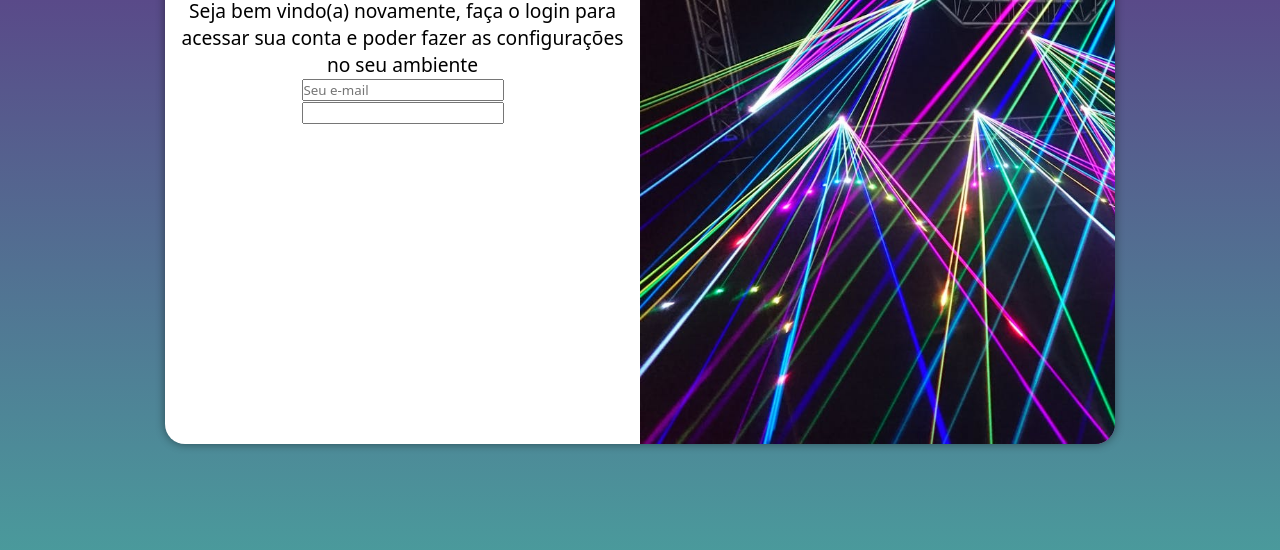
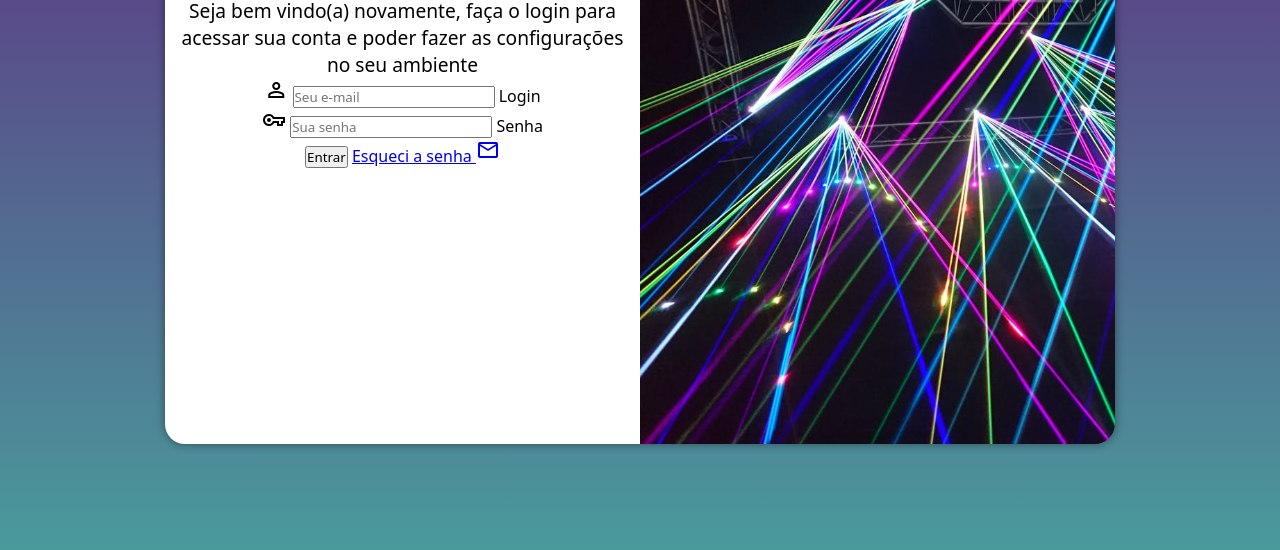
Before and after one commit to SaraMonique13/tela-login, a plain HTML site: page index.html in a window 1280 px wide. Shown: the part 206-756 px from the top of the page. Drawn offline with nearby package versions, Linux system fonts and the light colour scheme.

Commit message:
Update index.html

```diff
--- a/index.html
+++ b/index.html
@@ -6,6 +6,7 @@
     <title>Tela de Login</title>
     <link rel="stylesheet" href="estilos/style.css">
     <link rel="stylesheet" href="estilos/media-query.css">
+    <link href="https://fonts.googleapis.com/css2?family=Material+Symbols+Outlined" rel="stylesheet" />
 </head>
 <body>
     <main>
@@ -16,15 +17,22 @@
             <div id="formulario">
                 <h1>Login</h1>
                 <p>Seja bem vindo(a) novamente, faça o login para acessar sua conta e poder fazer as configurações no seu ambiente</p>
-                <form action="login.php" method="post">
+                <form action="login.php" method="post" autocomplete="on">
                     <div class="campo">
-                        <label for="ilogin"></label>
-                        <input type="email" name="login" id="ilogin" placeholder="Seu e-mail">
+                        <span class="material-symbols-outlined">Person</span>
+                        <input type="email" name="login" id="ilogin" placeholder="Seu e-mail" autocomplete="email" required maxlength="30">
+                        <label for="ilogin">Login</label>
+
                     </div>
                     <div class="campo">
-                        <label for="isenha"></label>
-                        <input type="password" name="senha" id="isenha">
+                        <span class="material-symbols-outlined">Vpn_Key</span>
+                        <input type="password" name="senha" id="isenha" placeholder="Sua senha" autocomplete="current-password" required minlength="8" maxlength="20">
+                        <label for="isenha">Senha</label>
+
                     </div>
+                    <input type="submit" value="Entrar">
+                    <a href="esqueci.html">Esqueci a senha <span class="material-symbols-outlined">mail</span>
+                    </a>
                 </form>
             </div>
         </section>
```
